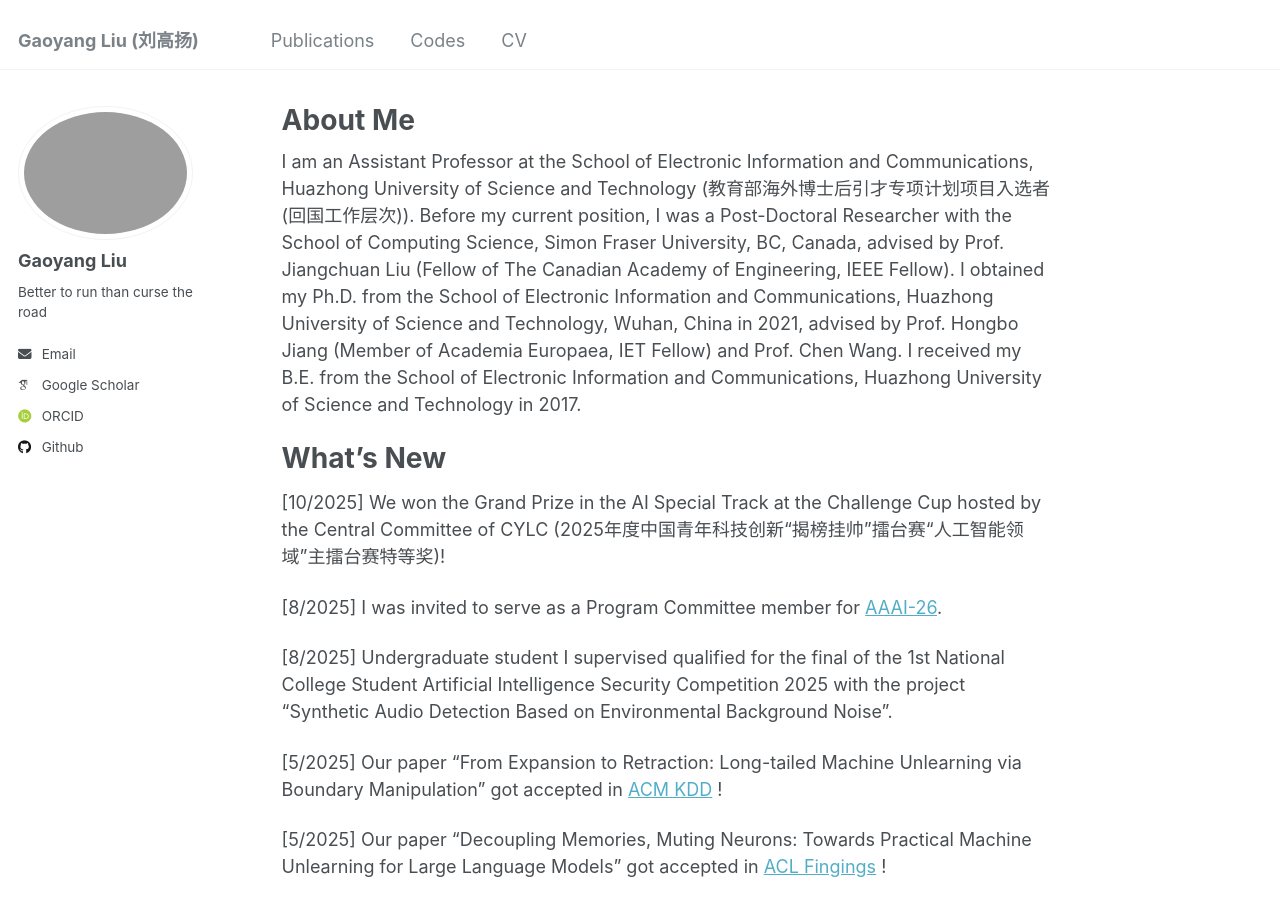
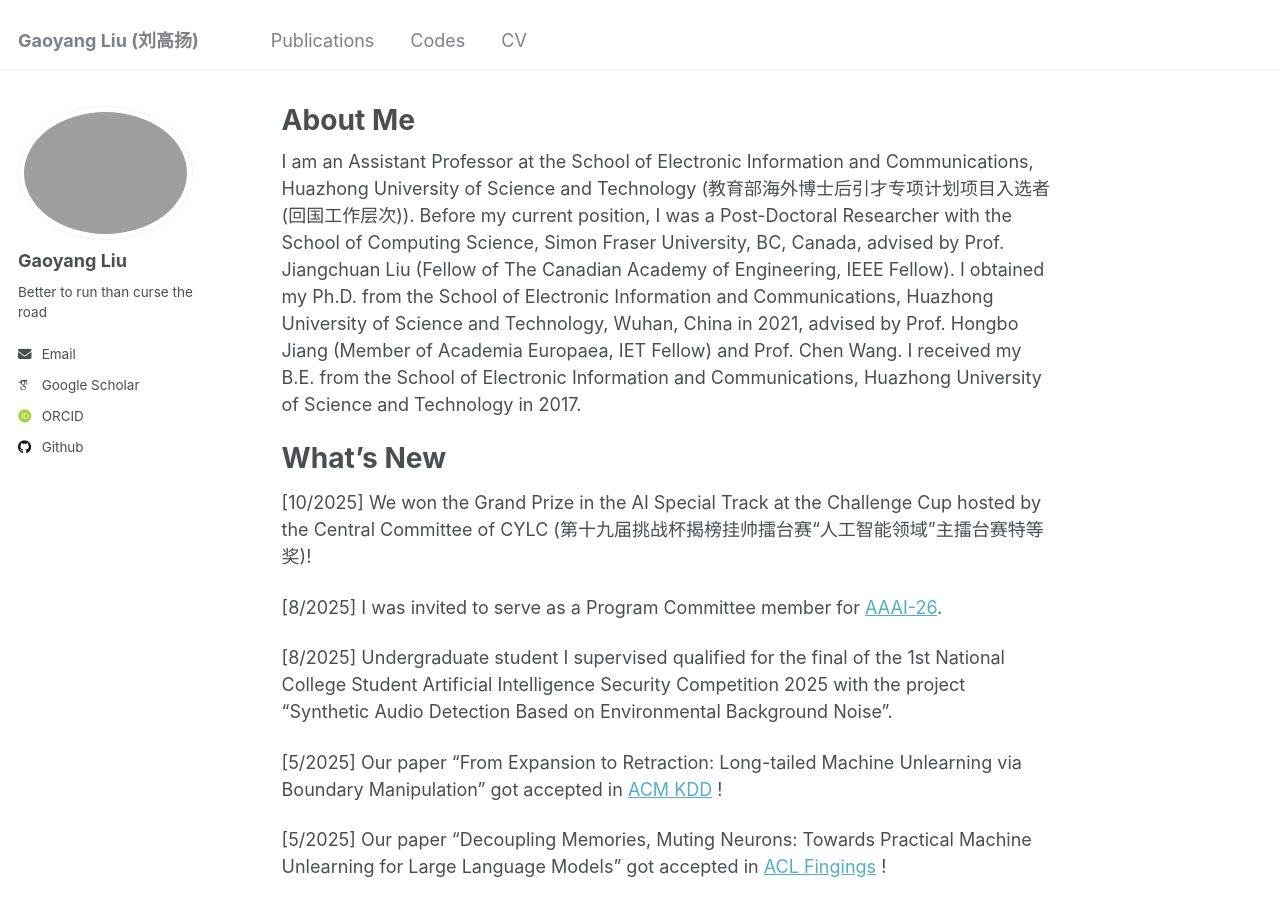
Before and after one commit to gyliu1991/gyliu1991.github.io, a Jekyll site: the page built from _pages/about.md, in a window 1280 px wide and 900 px high. Built offline with Jekyll 4.4.1, drawn with Linux system fonts in a browser that asks for light colours; some web fonts are replaced.

Commit message:
Update about.md

```diff
--- a/_pages/about.md
+++ b/_pages/about.md
@@ -11,7 +11,7 @@ I am an Assistant Professor at the School of Electronic Information and Communic
 
 What’s New
 ====
-[10/2025] We won the Grand Prize in the AI Special Track at the Challenge Cup hosted by the Central Committee of CYLC (2025年度中国青年科技创新“揭榜挂帅”擂台赛“人工智能领域”主擂台赛特等奖)!
+[10/2025] We won the Grand Prize in the AI Special Track at the Challenge Cup hosted by the Central Committee of CYLC (第十九届挑战杯揭榜挂帅擂台赛“人工智能领域”主擂台赛特等奖)!
 
 [8/2025] I was invited to serve as a Program Committee member for [AAAI-26](https://aaai.org/conference/aaai/aaai-26/).
 
```
